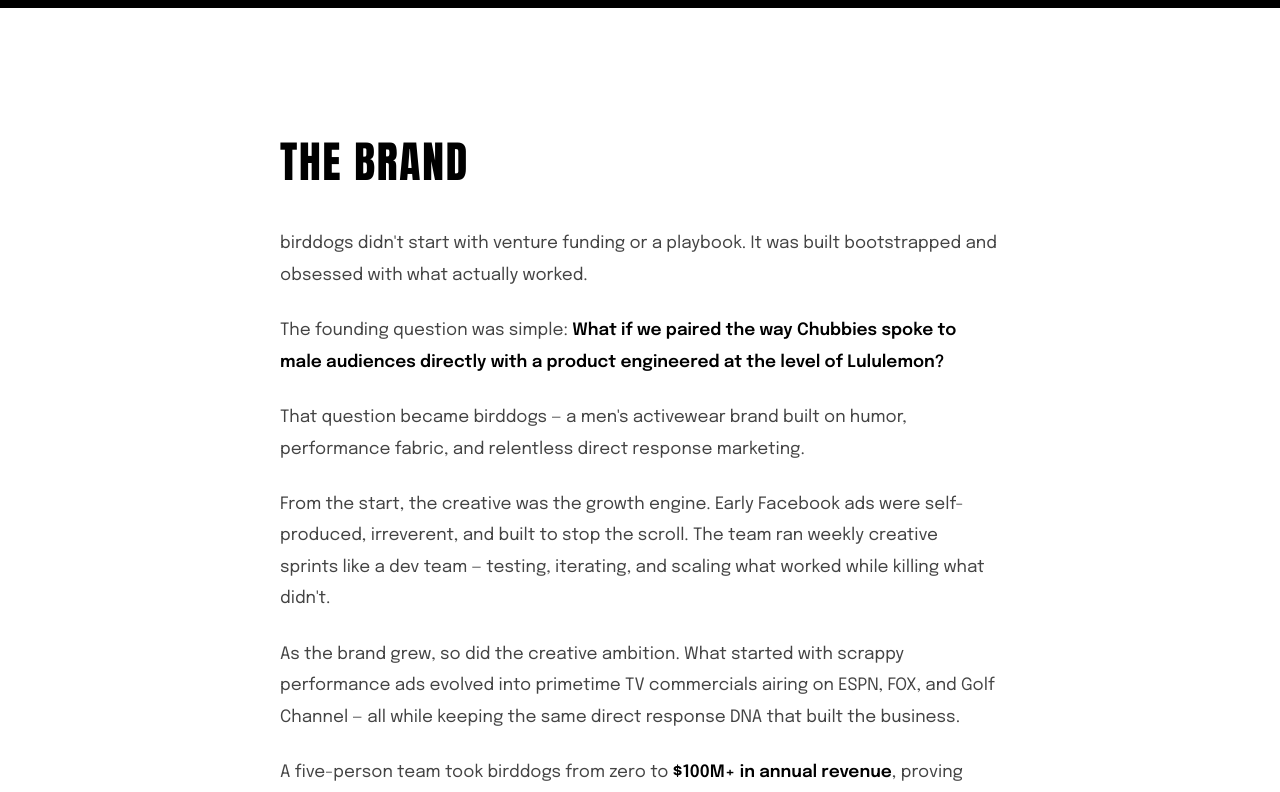
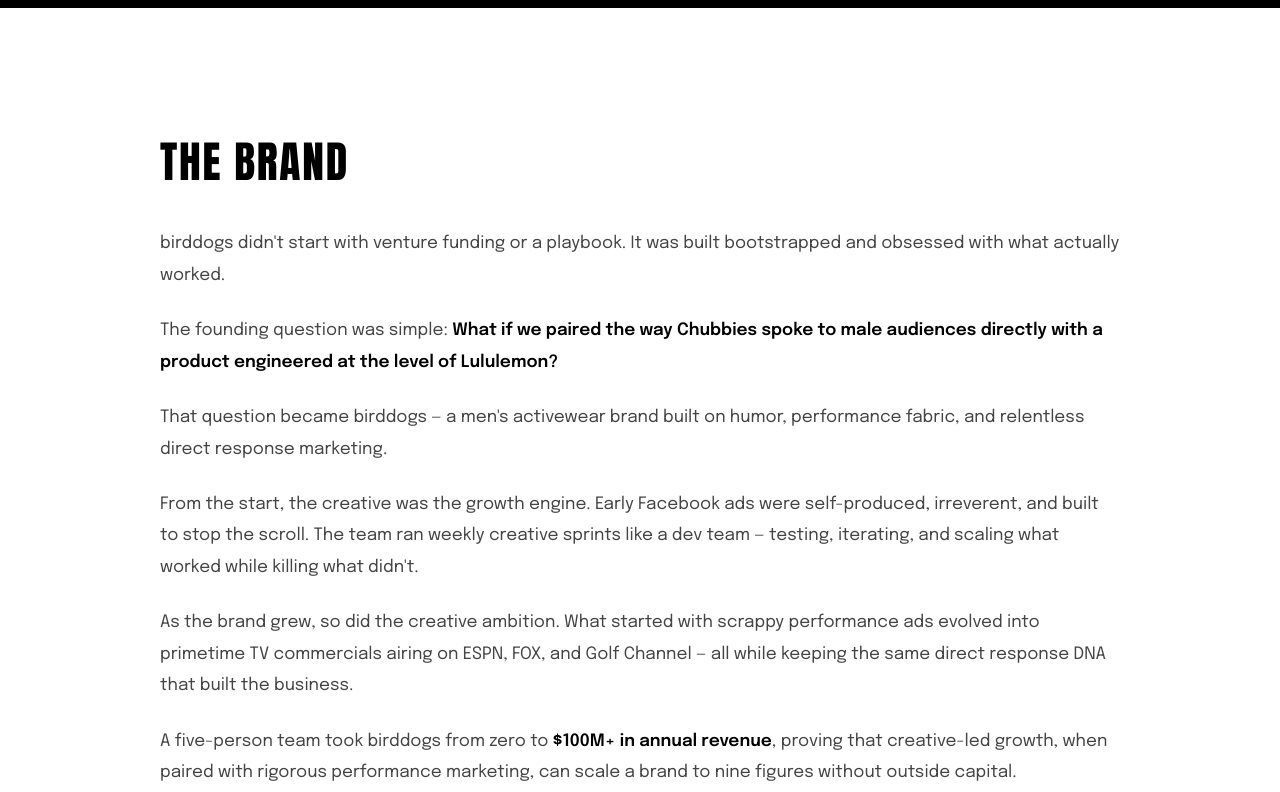
Before and after one commit to PlumpPear/paidcreative, a Next.js app: page /birddogs in a window 1280 px wide. Shown: the part 740-1532 px from the top of the page. Built offline with nearby package versions, Linux system fonts and the light colour scheme.

Commit message:
Widen The Brand section on birddogs page to reduce scrolling
Increased max-width of casestudy-story-content from 720px to 960px.

https://claude.ai/code/session_01MXaVMakykv2Nd7XdAGZjaL

```diff
--- a/src/app/globals.css
+++ b/src/app/globals.css
@@ -719,7 +719,7 @@ body {
 }
 
 .casestudy-story-content {
-  max-width: 720px;
+  max-width: 960px;
   width: 100%;
 }
 
```
